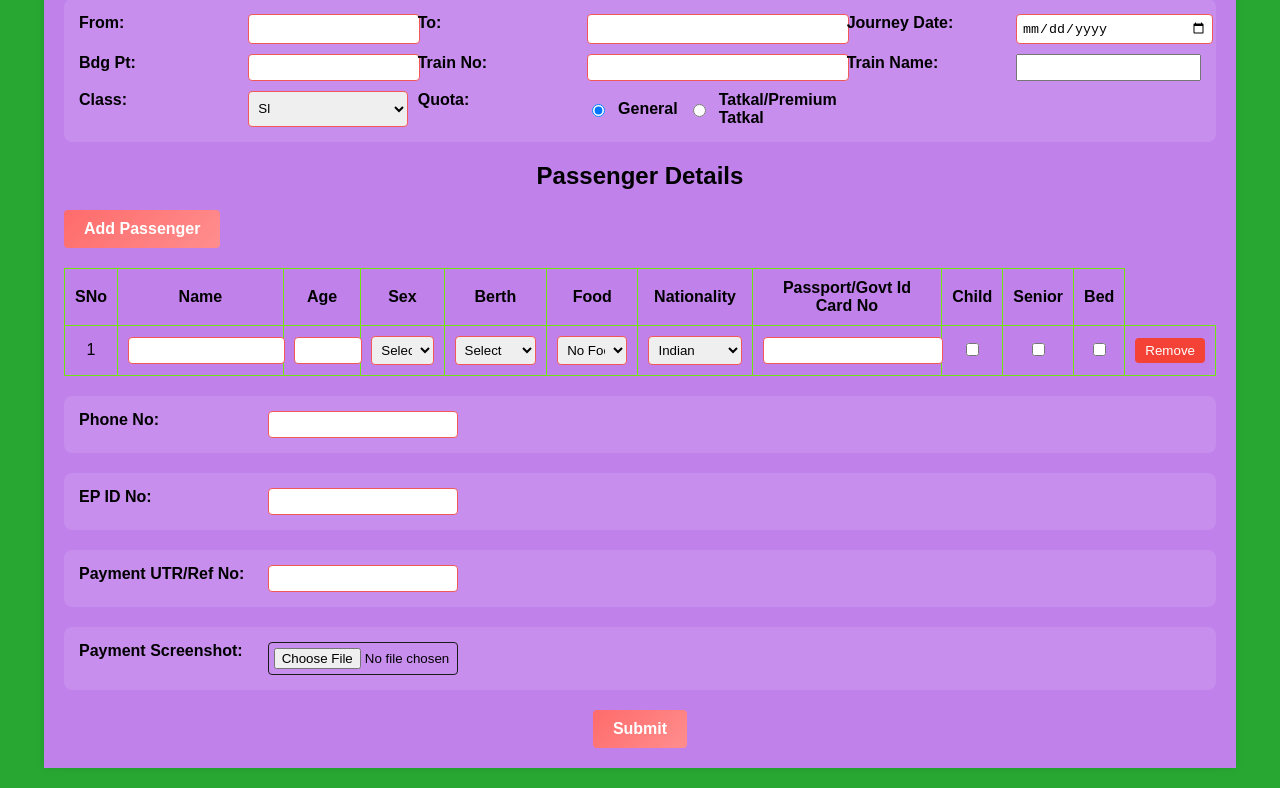
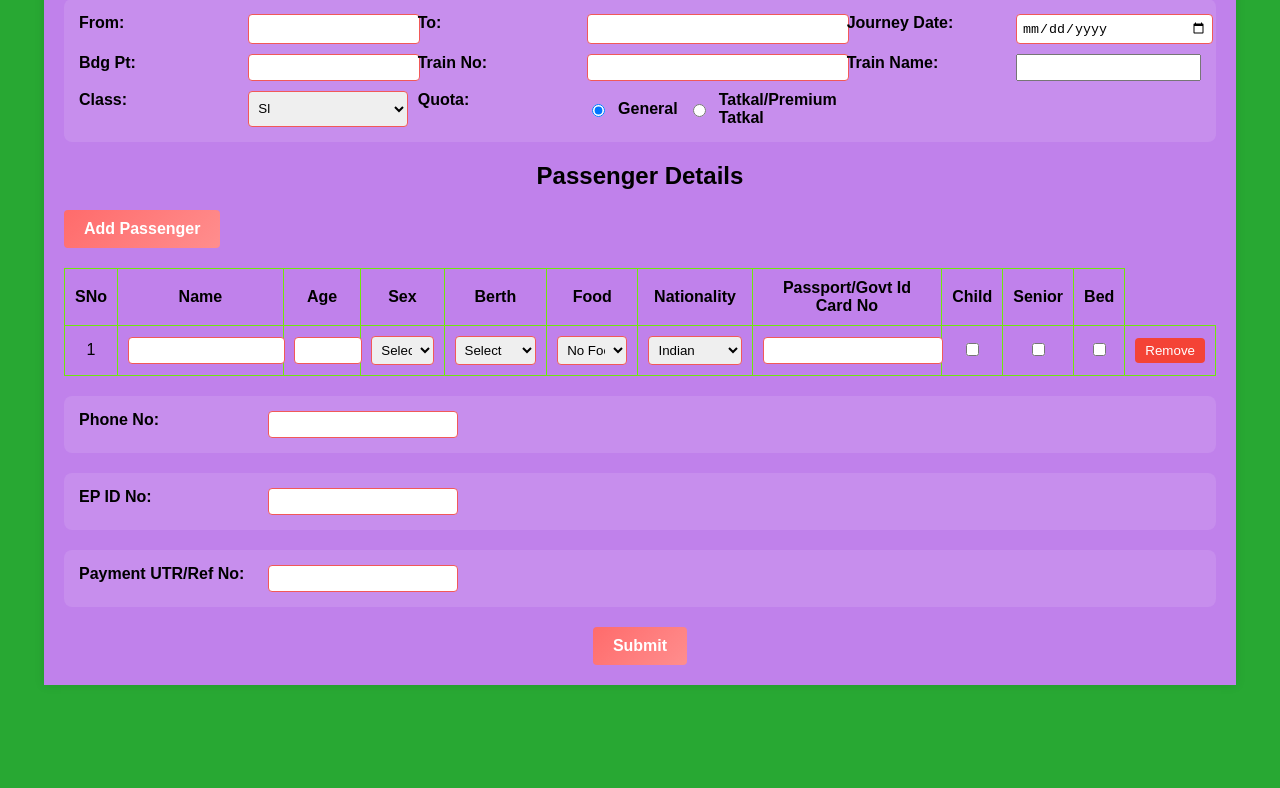
Before and after one commit to JOYDEV1235/TATKAL, a website: page public/index.html in a window 1280 px wide. Shown: the part 119-907 px from the top of the page. After the commit the page ends 824 px from the top, so only its background shows below. Drawn offline with Linux system fonts and the light colour scheme; no server answers.

Commit message:
Update index.html

```diff
--- a/public/index.html
+++ b/public/index.html
@@ -512,7 +512,7 @@
           <input type="text" id="payment-utr" name="payment-utr" />
         </div>
 
-        <div class="form-section">
+        <!-- <div class="form-section">
           <label for="payment-screenshot">Payment Screenshot:</label>
           <input
             type="file"
@@ -520,7 +520,7 @@
             name="payment-screenshot"
             accept=".pdf,.doc,.docx,.jpg,.png"
           />
-        </div>
+        </div> -->
 
         <div class="button-section">
           <button type="submit" class="search-button">Submit</button>
```
